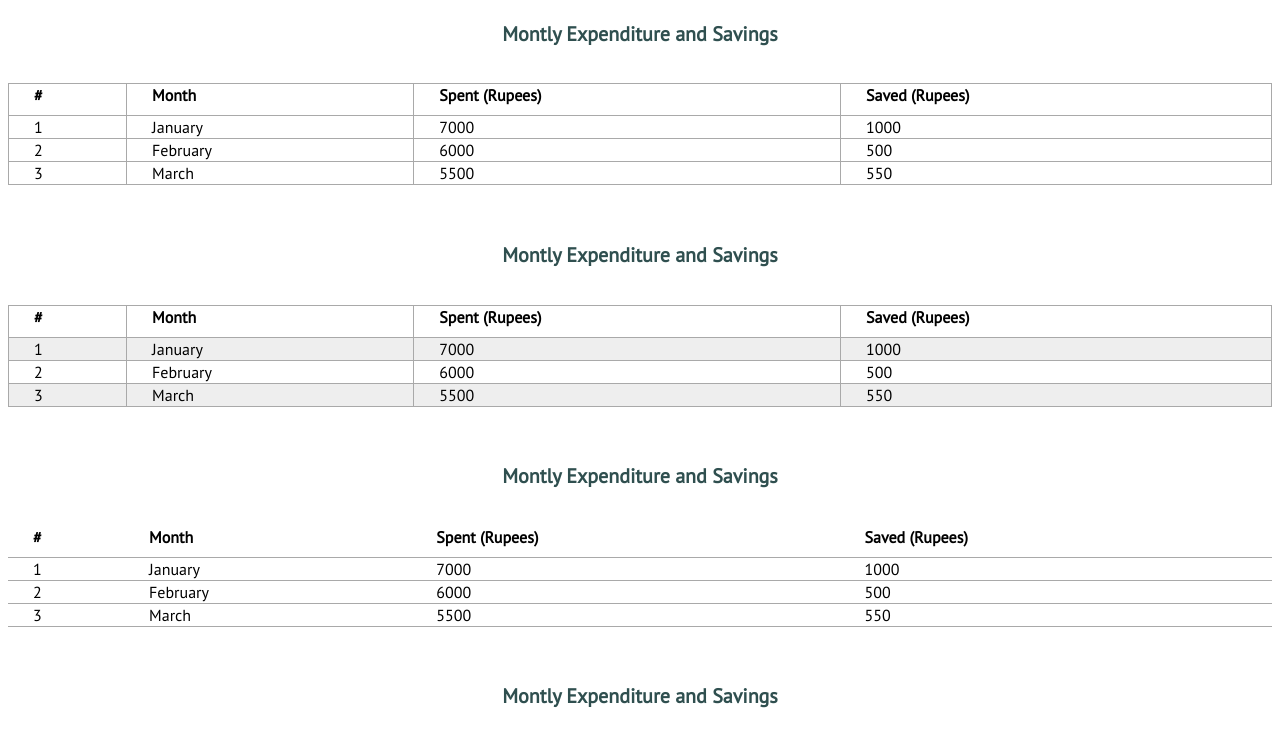
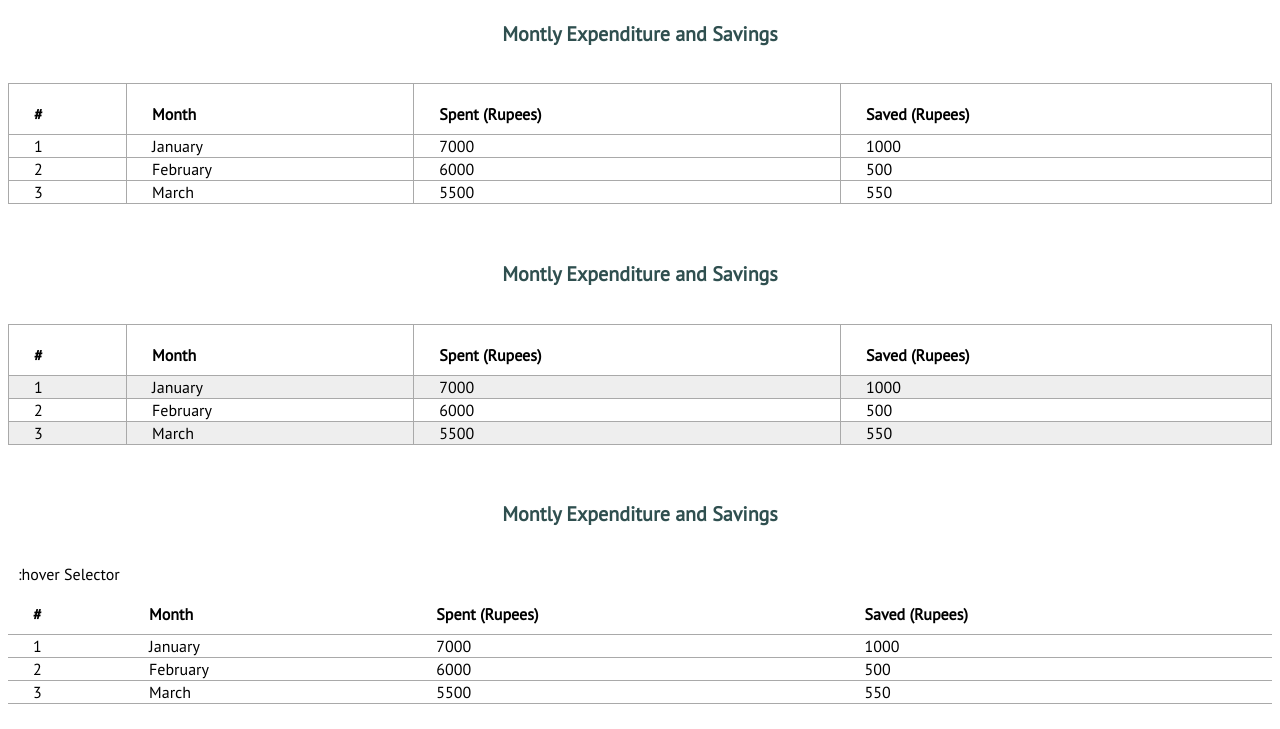
Before and after one commit to ambicadeshpande/my-project, a plain HTML site: page tables.html in a window 1280 px wide. Shown: the part 71-800 px from the top of the page. Drawn offline with Linux system fonts and the light colour scheme.

Commit message:
added hover,added rowspan and removed border

```diff
--- a/tables.css
+++ b/tables.css
@@ -27,10 +27,14 @@ h2{
   font-size: 20px;
   color: #2F4F4F;
 }
+label{
+  padding-left: 10px;
+}
 thead tr th
 {
   text-align:left;
   padding-left: 25px;
+  padding-top: 20px;
   padding-bottom: 10px;
 }
 
--- a/tables.html
+++ b/tables.html
@@ -80,6 +80,7 @@
           <table id="t_3">
             <h2> Montly Expenditure and Savings </h2>
             <br>
+            <label> :hover Selector </label>
             <thead>
               <tr>
                 <th>#</th>
```
